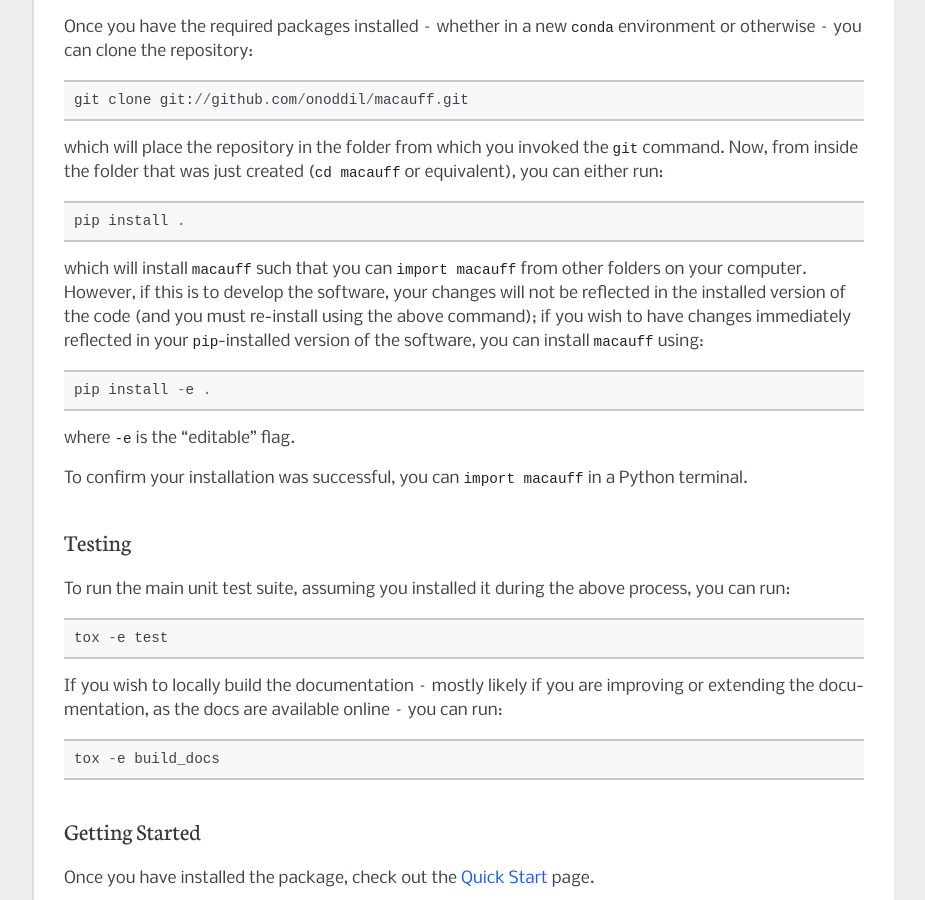
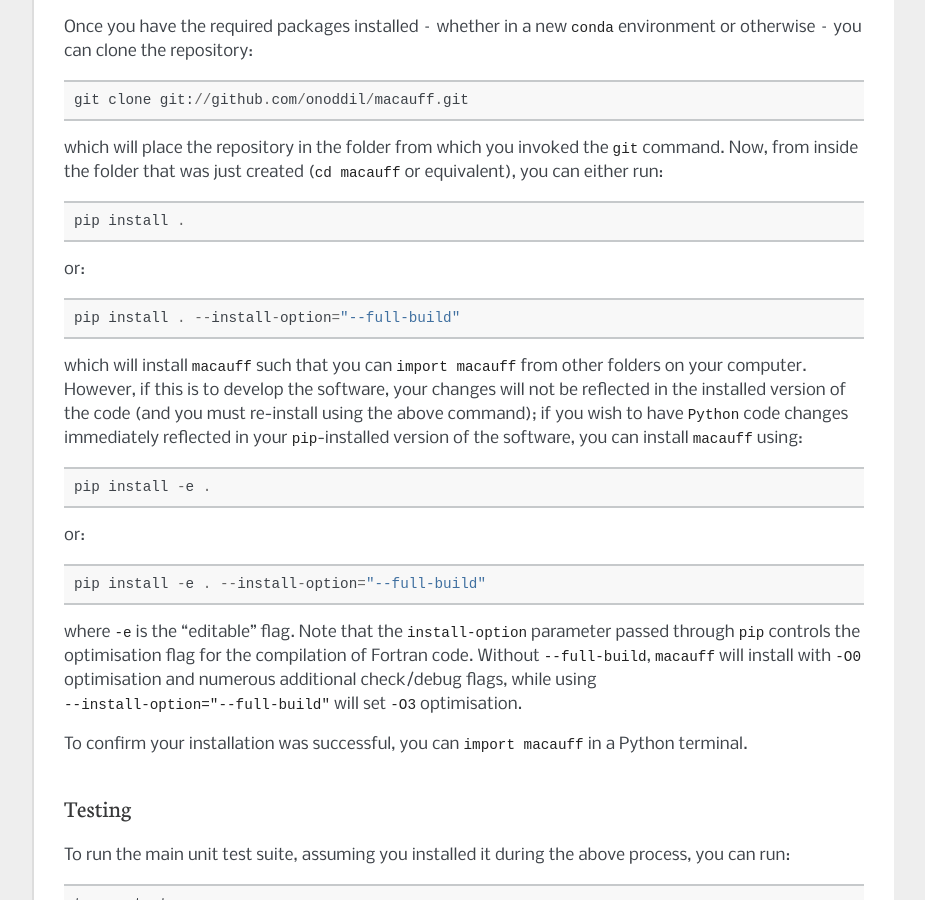
Before and after one commit to macauff/macauff, a Sphinx documentation site: the page built from docs/installation.rst, in a window 1280 px wide and 900 px high, scrolled down 1474 px. Shown: the whole window, without its empty margins (198-1123 px from the left). Built offline with Sphinx 7.4.7, drawn with Linux system fonts in a browser that asks for light colours.

Commit message:
Added reference to new pip/setup.py install toggle in documentation.

```diff
--- a/docs/installation.rst
+++ b/docs/installation.rst
@@ -63,11 +63,19 @@ which will place the repository in the folder from which you invoked the ``git``
 
     pip install .
 
-which will install ``macauff`` such that you can ``import macauff`` from other folders on your computer. However, if this is to develop the software, your changes will not be reflected in the installed version of the code (and you must re-install using the above command); if you wish to have changes immediately reflected in your ``pip``-installed version of the software, you can install ``macauff`` using::
+or::
+
+    pip install . --install-option="--full-build"
+
+which will install ``macauff`` such that you can ``import macauff`` from other folders on your computer. However, if this is to develop the software, your changes will not be reflected in the installed version of the code (and you must re-install using the above command); if you wish to have ``Python`` code changes immediately reflected in your ``pip``-installed version of the software, you can install ``macauff`` using::
 
     pip install -e .
 
-where ``-e`` is the "editable" flag.
+or::
+
+    pip install -e . --install-option="--full-build"
+
+where ``-e`` is the "editable" flag. Note that the ``install-option`` parameter passed through ``pip`` controls the optimisation flag for the compilation of Fortran code. Without ``--full-build``, ``macauff`` will install with ``-O0`` optimisation and numerous additional check/debug flags, while using ``--install-option="--full-build"`` will set ``-O3`` optimisation.
 
 To confirm your installation was successful, you can ``import macauff`` in a Python terminal.
 
```
